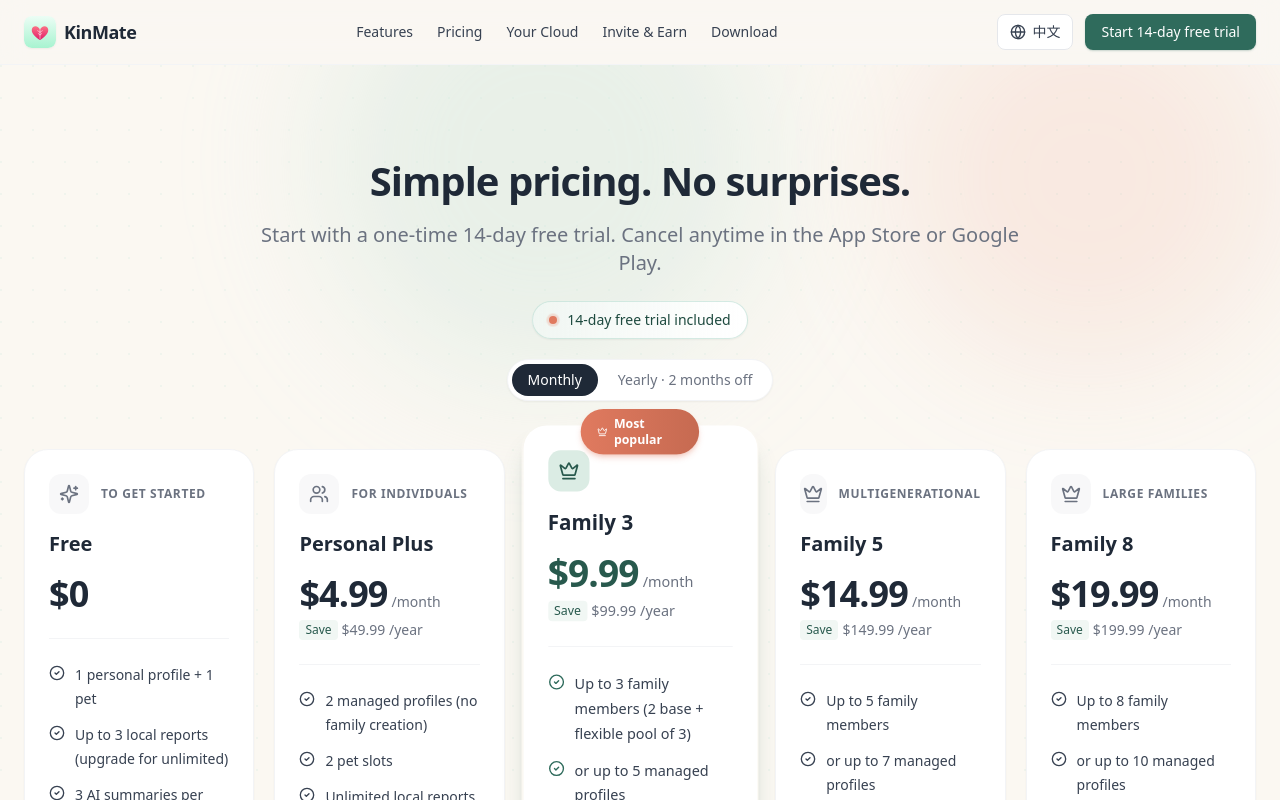
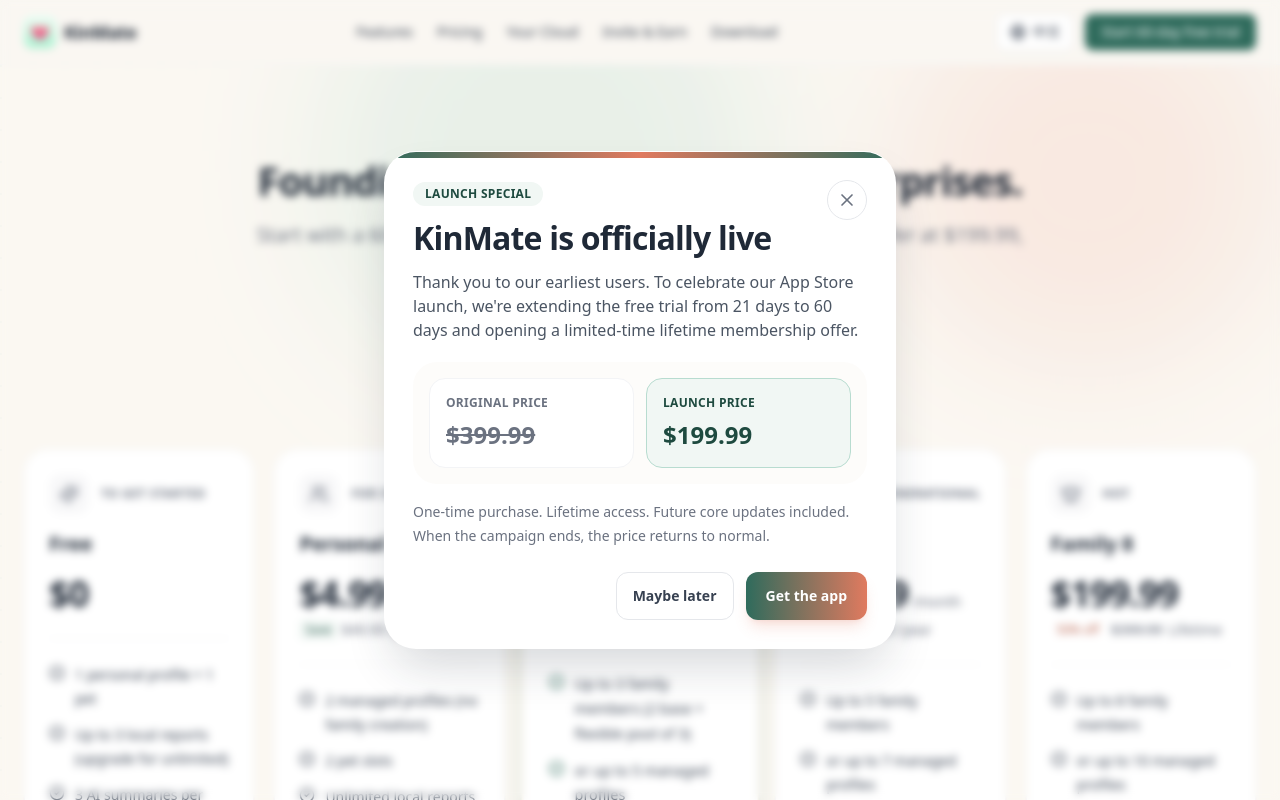
Before and after one commit to DevEloLin/kinmate-site, a Next.js app: page /en/pricing in a window 1280 px wide. Shown: the top 800 px of the page. Built offline with nearby package versions, Linux system fonts and the light colour scheme.

Commit message:
add kinmate

```diff
--- a/app/[locale]/pricing/page.tsx
+++ b/app/[locale]/pricing/page.tsx
@@ -7,6 +7,7 @@
 import { Link } from '@/i18n/routing'
 import { CheckCircle2, Sparkles, Users, Crown } from 'lucide-react'
 import clsx from 'clsx'
+import { LaunchPromoDialog } from '@/components/launch-promo-dialog'
 
 type PlanKey = 'free' | 'personalPlus' | 'family3' | 'family5' | 'family8'
 
@@ -14,8 +15,24 @@
   name: string
   price: string
   yearly?: string
+  originalPrice?: string
+  billing?: string
+  offer?: string
   tag: string
   features: string[]
+}
+
+interface LaunchPromoCopy {
+  title: string
+  badge: string
+  body: string
+  originalPriceLabel: string
+  originalPrice: string
+  launchPriceLabel: string
+  launchPrice: string
+  footer: string
+  primaryCta: string
+  secondaryCta: string
 }
 
 export default async function PricingPage({
@@ -43,9 +60,11 @@
     family5: Crown,
     family8: Crown,
   }
+  const launchPromo = t.raw('pricing.launchPromo') as LaunchPromoCopy
 
   return (
     <Section className="relative overflow-hidden bg-cream/30">
+      <LaunchPromoDialog copy={launchPromo} />
       {/* 背景：网格 + 渐变光斑（与首页一致） */}
       <div aria-hidden className="pointer-events-none absolute inset-0 -z-10">
         <div className="absolute inset-0 bg-[radial-gradient(circle_at_1px_1px,theme(colors.brand.100)_1px,transparent_0)] [background-size:32px_32px] opacity-50" />
@@ -151,19 +170,29 @@
                     >
                       {plan.price}
                     </span>
-                    {key !== 'free' && (
+                    {key !== 'free' && !plan.originalPrice && (
                       <span className="text-sm text-ink-500">{t('pricing.perMonth')}</span>
                     )}
                   </div>
 
-                  {plan.yearly && (
+                  {plan.originalPrice ? (
+                    <p className="mt-1.5 inline-flex flex-wrap items-center gap-1.5 text-sm text-ink-500">
+                      <span className="rounded bg-accent-50 px-1.5 py-0.5 text-xs font-medium text-accent-700">
+                        {plan.offer ?? '50% off'}
+                      </span>
+                      <span className="text-ink-400 line-through">
+                        {plan.originalPrice}
+                      </span>
+                      <span>{plan.billing ?? 'Lifetime'}</span>
+                    </p>
+                  ) : plan.yearly ? (
                     <p className="mt-1.5 inline-flex items-center gap-1 text-sm text-ink-500">
                       <span className="rounded bg-brand-50 px-1.5 py-0.5 text-xs font-medium text-brand-600">
                         Save
                       </span>
                       {plan.yearly} {t('pricing.perYear')}
                     </p>
-                  )}
+                  ) : null}
 
                   <div className="my-6 h-px bg-ink-100" />
 
--- /dev/null
+++ b/components/launch-promo-dialog.tsx
@@ -0,0 +1,129 @@
+'use client'
+
+import { useEffect, useState } from 'react'
+import { X } from 'lucide-react'
+import clsx from 'clsx'
+
+import { Link } from '@/i18n/routing'
+
+type LaunchPromoCopy = {
+  title: string
+  badge: string
+  body: string
+  originalPriceLabel: string
+  originalPrice: string
+  launchPriceLabel: string
+  launchPrice: string
+  footer: string
+  primaryCta: string
+  secondaryCta: string
+}
+
+const SESSION_KEY = 'kinmate.pricing.launch_promo_seen.v1'
+
+export function LaunchPromoDialog({ copy }: { copy: LaunchPromoCopy }) {
+  const [open, setOpen] = useState(false)
+
+  useEffect(() => {
+    if (typeof window === 'undefined') return
+    if (window.sessionStorage.getItem(SESSION_KEY) === '1') return
+    window.sessionStorage.setItem(SESSION_KEY, '1')
+    setOpen(true)
+  }, [])
+
+  useEffect(() => {
+    if (!open) return
+    const previousOverflow = document.body.style.overflow
+    document.body.style.overflow = 'hidden'
+    return () => {
+      document.body.style.overflow = previousOverflow
+    }
+  }, [open])
+
+  if (!open) return null
+
+  return (
+    <div
+      role="dialog"
+      aria-modal="true"
+      aria-labelledby="launch-promo-title"
+      className="fixed inset-0 z-50 flex items-center justify-center bg-ink-950/55 p-4 backdrop-blur-sm"
+      onClick={() => setOpen(false)}
+    >
+      <div
+        className={clsx(
+          'relative w-full max-w-lg overflow-hidden rounded-[2rem] border border-white/60',
+          'bg-white shadow-2xl shadow-ink-900/20'
+        )}
+        onClick={(event) => event.stopPropagation()}
+      >
+        <div className="absolute inset-x-0 top-0 h-1.5 bg-gradient-to-r from-brand-500 via-accent-500 to-brand-500" />
+        <div className="flex items-start justify-between gap-4 p-6 pb-3 sm:p-7 sm:pb-4">
+          <div>
+            <span className="inline-flex items-center rounded-full bg-brand-50 px-3 py-1 text-xs font-semibold uppercase tracking-wide text-brand-700">
+              {copy.badge}
+            </span>
+            <h2
+              id="launch-promo-title"
+              className="mt-4 text-2xl font-semibold tracking-tight text-ink-900 sm:text-[2rem]"
+            >
+              {copy.title}
+            </h2>
+          </div>
+
+          <button
+            type="button"
+            aria-label="Close"
+            className="inline-flex h-10 w-10 items-center justify-center rounded-full border border-ink-200 text-ink-500 transition hover:border-ink-300 hover:text-ink-700"
+            onClick={() => setOpen(false)}
+          >
+            <X className="h-5 w-5" aria-hidden="true" />
+          </button>
+        </div>
+
+        <div className="px-6 pb-6 sm:px-7 sm:pb-7">
+          <p className="text-sm leading-7 text-ink-600 sm:text-base">
+            {copy.body}
+          </p>
+
+          <div className="mt-5 grid gap-3 rounded-3xl bg-cream/40 p-4 sm:grid-cols-2">
+            <div className="rounded-2xl border border-ink-100 bg-white p-4">
+              <p className="text-xs font-semibold uppercase tracking-wide text-ink-500">
+                {copy.originalPriceLabel}
+              </p>
+              <p className="mt-2 text-2xl font-bold text-ink-500 line-through">
+                {copy.originalPrice}
+              </p>
+            </div>
+            <div className="rounded-2xl border border-brand-200 bg-brand-50 p-4">
+              <p className="text-xs font-semibold uppercase tracking-wide text-brand-700">
+                {copy.launchPriceLabel}
+              </p>
+              <p className="mt-2 text-2xl font-bold text-brand-700">
+                {copy.launchPrice}
+              </p>
+            </div>
+          </div>
+
+          <p className="mt-4 text-sm leading-6 text-ink-500">{copy.footer}</p>
+
+          <div className="mt-6 flex flex-col gap-3 sm:flex-row sm:justify-end">
+            <button
+              type="button"
+              className="inline-flex min-h-[48px] items-center justify-center rounded-xl border border-ink-200 px-4 py-3 text-sm font-semibold text-ink-700 transition hover:border-ink-300 hover:bg-ink-50"
+              onClick={() => setOpen(false)}
+            >
+              {copy.secondaryCta}
+            </button>
+            <Link
+              href="/download"
+              className="inline-flex min-h-[48px] items-center justify-center rounded-xl bg-gradient-to-r from-brand-500 to-accent-500 px-5 py-3 text-sm font-semibold text-white shadow-lg shadow-accent-500/20 transition hover:from-brand-600 hover:to-accent-600"
+            >
+              {copy.primaryCta}
+            </Link>
+          </div>
+        </div>
+      </div>
+    </div>
+  )
+}
--- a/i18n/messages/en.json
+++ b/i18n/messages/en.json
@@ -8,7 +8,7 @@
     "about": "About"
   },
   "cta": {
-    "primary": "Start 14-day free trial",
+    "primary": "Start 60-day free trial",
     "secondary": "See pricing",
     "appStore": "Download on the App Store",
     "playStore": "Get it on Google Play"
@@ -93,13 +93,25 @@
     ]
   },
   "pricing": {
-    "title": "Simple pricing. No surprises.",
-    "subtitle": "Start with a one-time 14-day free trial. Cancel anytime in the App Store or Google Play.",
+    "title": "Founding member pricing. No surprises.",
+    "subtitle": "Start with a 60-day full-feature trial. Family 8 is a lifetime founder offer at $199.99, 50% off the regular $399.99.",
     "billingMonthly": "Monthly",
     "billingYearly": "Yearly · 2 months off",
     "perMonth": "/month",
     "perYear": "/year",
-    "freeTrialBadge": "14-day free trial included",
+    "freeTrialBadge": "Launch special: 60-day free trial included",
+    "launchPromo": {
+      "title": "KinMate is officially live",
+      "badge": "Launch special",
+      "body": "Thank you to our earliest users. To celebrate our App Store launch, we're extending the free trial from 21 days to 60 days and opening a limited-time lifetime membership offer.",
+      "originalPriceLabel": "Original price",
+      "originalPrice": "$399.99",
+      "launchPriceLabel": "Launch price",
+      "launchPrice": "$199.99",
+      "footer": "One-time purchase. Lifetime access. Future core updates included. When the campaign ends, the price returns to normal.",
+      "primaryCta": "Get the app",
+      "secondaryCta": "Maybe later"
+    },
     "current": "Try it",
     "plans": {
       "free": {
@@ -130,7 +142,7 @@
         "name": "Family 3",
         "price": "$9.99",
         "yearly": "$99.99",
-        "tag": "Most popular",
+        "tag": "Popular",
         "features": [
           "Up to 3 family members (2 base + flexible pool of 3)",
           "or up to 5 managed profiles",
@@ -154,18 +166,20 @@
       },
       "family8": {
         "name": "Family 8",
-        "price": "$19.99",
-        "yearly": "$199.99",
-        "tag": "Large families",
+        "price": "$199.99",
+        "originalPrice": "$399.99",
+        "billing": "Lifetime",
+        "offer": "50% off",
+        "tag": "Hot",
         "features": [
           "Up to 8 family members",
           "or up to 10 managed profiles",
           "2 families · 8 pet slots",
           "160 AI summaries per month",
-          "Everything in Family 5"
+          "Lifetime access + future core updates"
         ]
       },
-      "bigFamilies": "Need more than 8? Family 10 and Family 12 are available for large multigenerational households — get in touch."
+      "bigFamilies": "Need more than 8? Family 10 and Family 12 are available for larger multigenerational households — get in touch."
     }
   },
   "byoc": {
@@ -312,7 +326,7 @@
   },
   "download": {
     "title": "Get KinMate",
-    "subtitle": "Free to download. 14-day Pro trial included. Available on iPhone, iPad, and Android.",
+    "subtitle": "Free to download. 60-day Pro trial included. Available on iPhone, iPad, and Android.",
     "ios": "App Store",
     "android": "Google Play"
   },
--- a/i18n/messages/zh.json
+++ b/i18n/messages/zh.json
@@ -8,7 +8,7 @@
     "about": "关于"
   },
   "cta": {
-    "primary": "开启 14 天免费试用",
+    "primary": "开启 60 天免费试用",
     "secondary": "查看套餐",
     "appStore": "App Store 下载",
     "playStore": "Google Play 下载"
@@ -93,13 +93,25 @@
     ]
   },
   "pricing": {
-    "title": "价格简单，不玩花样。",
-    "subtitle": "提供一生一次的 14 天免费试用，可随时在 App Store 或 Google Play 取消。",
+    "title": "创始会员价格，不玩花样。",
+    "subtitle": "先享受 60 天完整功能试用。Family 8 以永久创始价 $199.99 上线，较原价 $399.99 永久优惠 50%。",
     "billingMonthly": "月付",
     "billingYearly": "年付 · 省 2 个月",
     "perMonth": "/月",
     "perYear": "/年",
-    "freeTrialBadge": "含 14 天免费试用",
+    "freeTrialBadge": "首发特别活动：含 60 天免费试用",
+    "launchPromo": {
+      "title": "KinMate 正式上线",
+      "badge": "首发活动",
+      "body": "感谢每一位早期用户的支持。为了庆祝 KinMate 在 App Store 正式发布，我们特别推出首发限时福利：免费试用从 21 天升级至 60 天，并开放永久会员优惠。",
+      "originalPriceLabel": "原价",
+      "originalPrice": "$399.99",
+      "launchPriceLabel": "首发特惠价",
+      "launchPrice": "$199.99",
+      "footer": "一次购买，永久使用，未来所有核心功能更新持续包含。活动结束后，将恢复原价。",
+      "primaryCta": "去下载 App",
+      "secondaryCta": "稍后再说"
+    },
     "current": "试试看",
     "plans": {
       "free": {
@@ -130,7 +142,7 @@
         "name": "Family 3",
         "price": "$9.99",
         "yearly": "$99.99",
-        "tag": "最受欢迎",
+        "tag": "热门",
         "features": [
           "最多 3 位家庭成员（2 基础 + 弹性池 3）",
           "或最多 5 个托管档案",
@@ -154,18 +166,20 @@
       },
       "family8": {
         "name": "Family 8",
-        "price": "$19.99",
-        "yearly": "$199.99",
-        "tag": "大家庭",
+        "price": "$199.99",
+        "originalPrice": "$399.99",
+        "billing": "永久",
+        "offer": "永久优惠 50%",
+        "tag": "热门",
         "features": [
           "最多 8 位家庭成员",
           "或最多 10 个托管档案",
           "2 个家庭 · 8 个宠物位",
           "每月 160 次 AI 摘要",
-          "包含 Family 5 全部功能"
+          "永久会员 · 后续核心功能持续更新"
         ]
       },
-      "bigFamilies": "需要超过 8 人？Family 10 / Family 12 面向超大三代家庭，请联系我们。"
+      "bigFamilies": "需要超过 8 人？Family 10 / Family 12 面向更大的多代家庭，请联系我们。"
     }
   },
   "byoc": {
@@ -312,7 +326,7 @@
   },
   "download": {
     "title": "获取 KinMate",
-    "subtitle": "免费下载。含 14 天 Pro 试用。iPhone、iPad、Android 通用。",
+    "subtitle": "免费下载。含 60 天 Pro 试用。iPhone、iPad、Android 通用。",
     "ios": "App Store",
     "android": "Google Play"
   },
```
Also changed, not shown: 1 other file (tests, documents, lock files or other folders).
